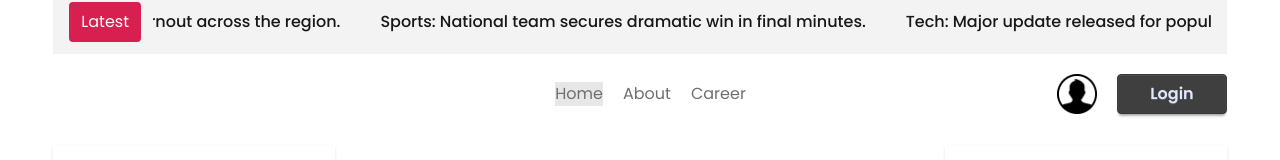
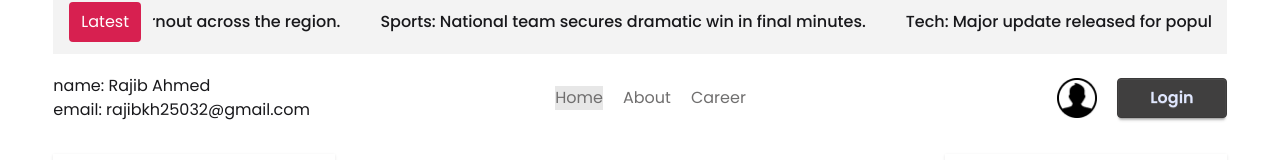
Before and after one commit to Rajib-Ahmed32/dragon-news, a React (Vite) app: page / in a window 1280 px wide. Shown: the part 180-340 px from the top of the page. Built offline with nearby package versions, Linux system fonts and the light colour scheme.

Commit message:
Set up Firebase authentication and AuthContext for user management

```diff
--- a/package.json
+++ b/package.json
@@ -13,6 +13,7 @@
     "@tailwindcss/vite": "^4.1.5",
     "daisyui": "^5.0.35",
     "date-fns": "^4.1.0",
+    "firebase": "^11.7.1",
     "flowbite": "^3.1.2",
     "react": "^19.1.0",
     "react-dom": "^19.1.0",
--- /dev/null
+++ b/src/Provider/AuthProvider.jsx
@@ -0,0 +1,21 @@
+import React, { createContext, useState } from "react";
+
+export const AuthContext = createContext();
+
+const AuthProvider = ({ children }) => {
+  const [user, setUser] = useState({
+    name: "Rajib Ahmed",
+    email: "rajibkh25032@gmail.com",
+  });
+
+  const authData = {
+    user,
+    setUser,
+  };
+
+  return (
+    <AuthContext.Provider value={authData}>{children}</AuthContext.Provider>
+  );
+};
+
+export default AuthProvider;
--- a/src/components/Navbar.jsx
+++ b/src/components/Navbar.jsx
@@ -1,17 +1,29 @@
 import React from "react";
+import { useContext } from "react";
+import { AuthContext } from "../Provider/AuthProvider";
 import { NavLink, Link } from "react-router";
-import user from "../assets/user.png";
+import userIcon from "../assets/user.png";
+
 const Navbar = () => {
+  const { user } = useContext(AuthContext);
+
   return (
     <div className="flex justify-between items-center">
-      <div className="hidden md:block flex-1"></div>
+      <div className="hidden md:block flex-1">
+        <h2>name: {user.name}</h2>
+        <h2>email: {user.email}</h2>
+      </div>
       <div className="nav flex flex-1 gap-3 md:gap-5 text-accent">
         <NavLink to="/">Home</NavLink>
         <NavLink to="/about">About</NavLink>
         <NavLink to="/career">Career</NavLink>
       </div>
       <div className="login-btn flex items-center gap-3 sm:gap-5">
-        <img src={user} alt="user img" className="w-8 h-8 sm:w-10 sm:h-10" />
+        <img
+          src={userIcon}
+          alt="user img"
+          className="w-8 h-8 sm:w-10 sm:h-10"
+        />
         <Link
           to="/auth/login"
           className="btn btn-primary px-4 py-1 sm:px-8 sm:py-2 text-sm sm:text-base"
--- /dev/null
+++ b/src/firebase/firebase.config.js
@@ -0,0 +1,13 @@
+import { initializeApp } from "firebase/app";
+
+const firebaseConfig = {
+  apiKey: import.meta.env.VITE_FIREBASE_API_KEY,
+  authDomain: import.meta.env.VITE_FIREBASE_AUTH_DOMAIN,
+  projectId: import.meta.env.VITE_FIREBASE_PROJECT_ID,
+  storageBucket: import.meta.env.VITE_FIREBASE_STORAGE_BUCKET,
+  messagingSenderId: import.meta.env.VITE_FIREBASE_MESSAGING_SENDER_ID,
+  appId: import.meta.env.VITE_FIREBASE_APP_ID,
+};
+
+const app = initializeApp(firebaseConfig);
+export default app;
--- a/src/main.jsx
+++ b/src/main.jsx
@@ -3,9 +3,12 @@ import { createRoot } from "react-dom/client";
 import "./index.css";
 import { RouterProvider } from "react-router";
 import router from "./routes/router";
+import AuthProvider from "./Provider/AuthProvider";
 
 createRoot(document.getElementById("root")).render(
   <StrictMode>
-    <RouterProvider router={router} />
+    <AuthProvider>
+      <RouterProvider router={router} />
+    </AuthProvider>
   </StrictMode>
 );
```
Also changed, not shown: 2 other files (tests, documents, lock files or other folders).
